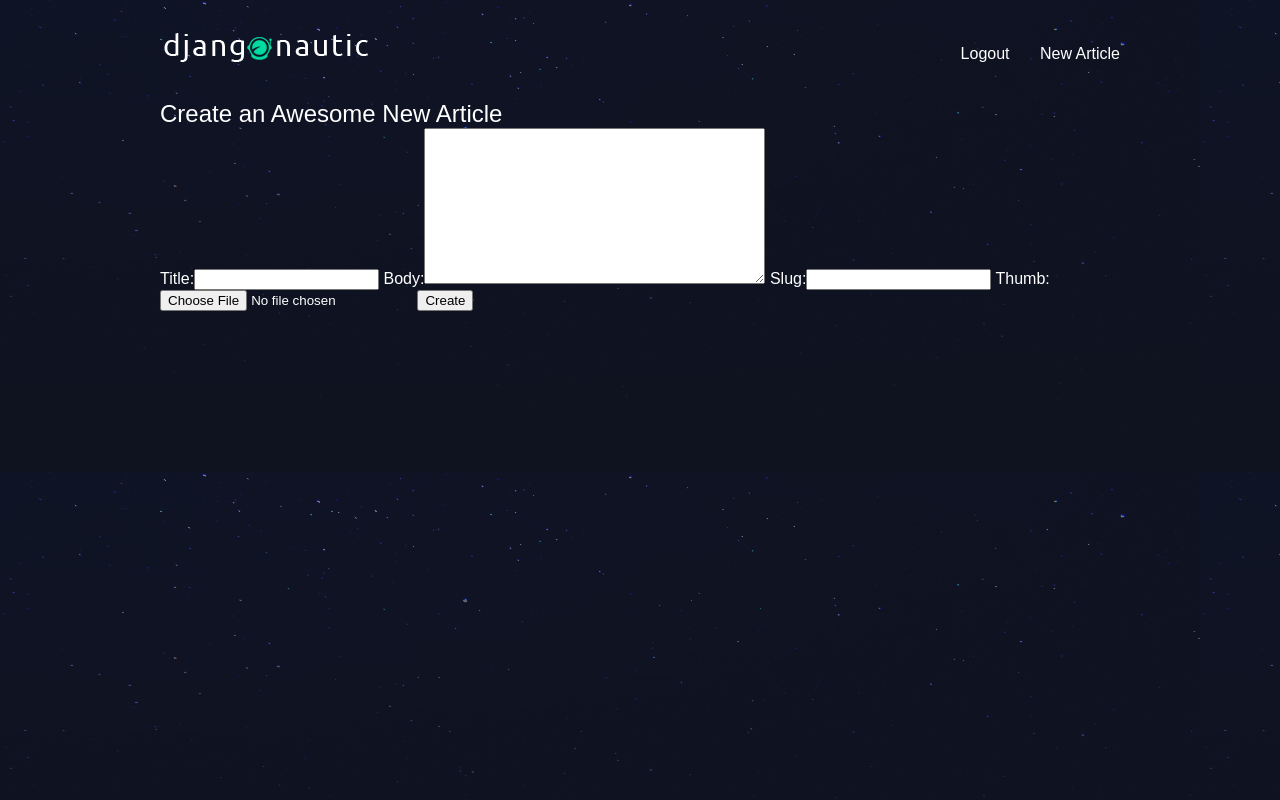
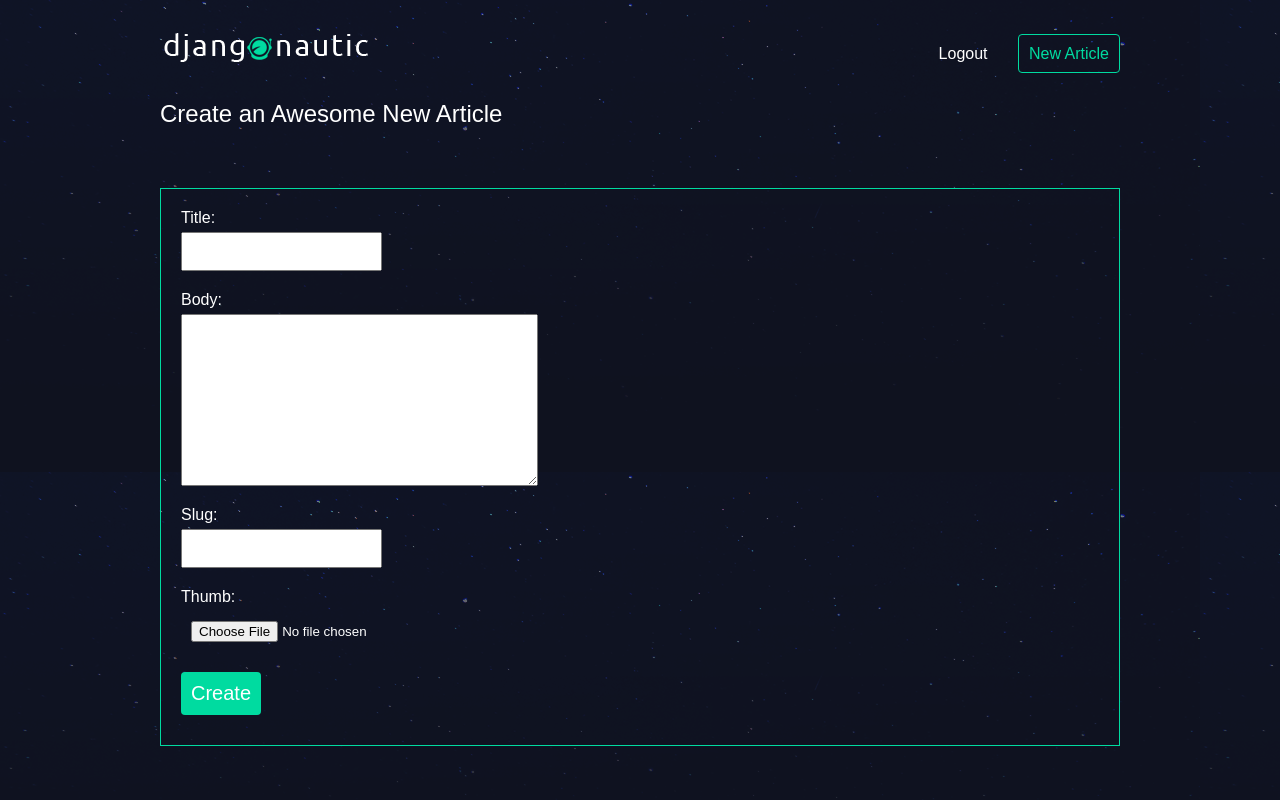
Before and after one commit to dami-akinbi/django-project, a Django app: page /articles/create/ in a window 1280 px wide. Run offline with Django 3.2, Linux system fonts and the light colour scheme; a user stored in the database is signed in.

Commit message:
done with the playlist. Hallelujah

```diff
--- a/djangonautic/articles/templates/articles/article_create.html
+++ b/djangonautic/articles/templates/articles/article_create.html
@@ -9,4 +9,5 @@
       <input type="submit" value="Create">
     </form>
   </div>
+  <script src="/static/slugify.js"></script>
 {% endblock %}
--- /dev/null
+++ b/djangonautic/assets/slugify.js
@@ -0,0 +1,12 @@
+const titleInput = document.querySelector('input[name=title]');
+const slugInput = document.querySelector('input[name=slug]');
+
+const slugify = (val) => {
+  return val.toString().toLowerCase().trim()
+    .replace(/&/g, '-and-') // replace & with '-and-'
+    .replace(/[\s\W-]+/g, '-') // replace spaces, non-word chars and dashes with a dash
+};
+
+titleInput.addEventListener('keyup', (e) => {
+  slugInput.setAttribute('value', slugify(titleInput.value));
+})
--- a/djangonautic/assets/styles.css
+++ b/djangonautic/assets/styles.css
@@ -102,3 +102,50 @@ nav button{
 .article-detail  .article p{
     margin: 10px 20px
 }
+
+.site-form {
+    margin-top: 60px;
+    border: 1px solid #00dba0;
+    padding: 20px;
+}
+
+.site-form input, .site-form textarea{
+    display: block;
+    margin: 5px 0 20px 0;
+    padding: 10px;
+}
+
+a.highlight{
+    border: 1px solid #00dba0;
+    padding: 10px;
+    border-radius: 4px;
+    color: #00dba0;
+}
+
+.helptext, .helptext ul{
+    margin: 0 auto 20px;
+    color: #bbb;
+    font-size: 14px;
+    display: block;
+}
+
+.errorlist li{
+    padding: 10px;
+    list-style-type: none;
+    border: 1px solid #FF5722;
+    margin: 10px 0;
+    color: #FF5722
+}
+
+.errorlist{
+    padding: 0;
+}
+
+.site-form input[type="submit"]{
+    background: #00dba0;
+    border: 0;
+    color: #fff;
+    font-size: 20px;
+    border-radius: 4px;
+    margin: 10px 0;
+}
```
Also changed, not shown: djangonautic/db.sqlite3.
